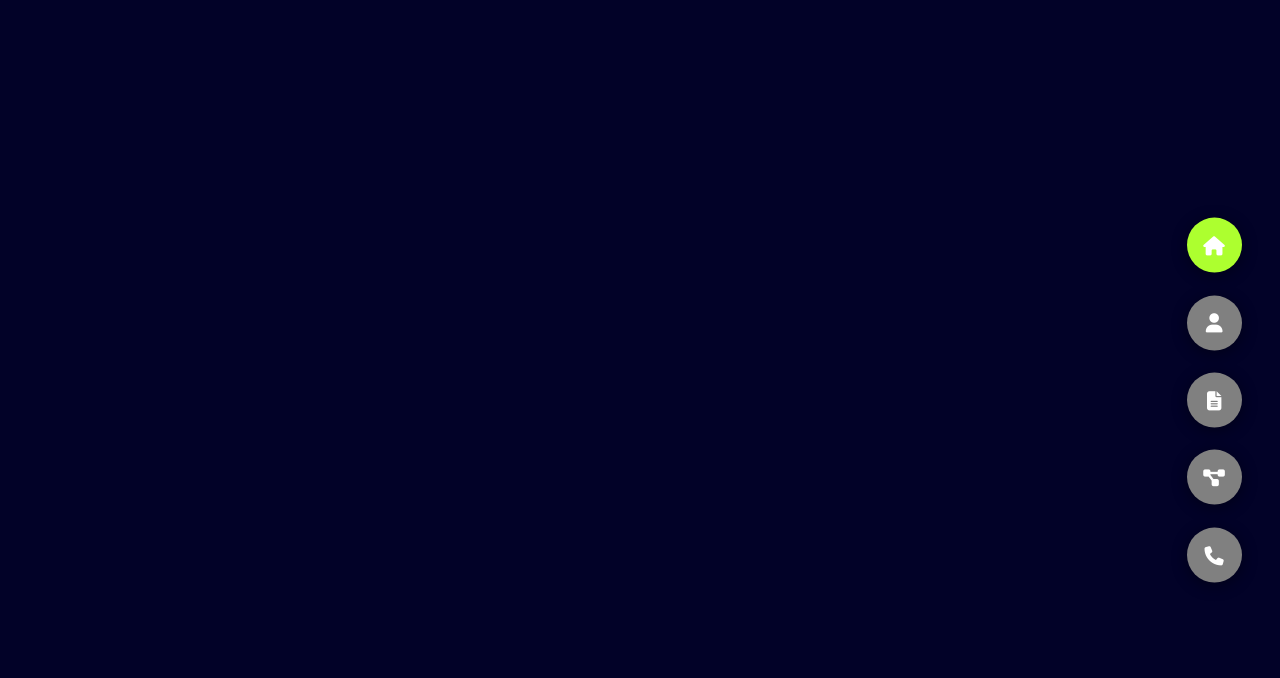
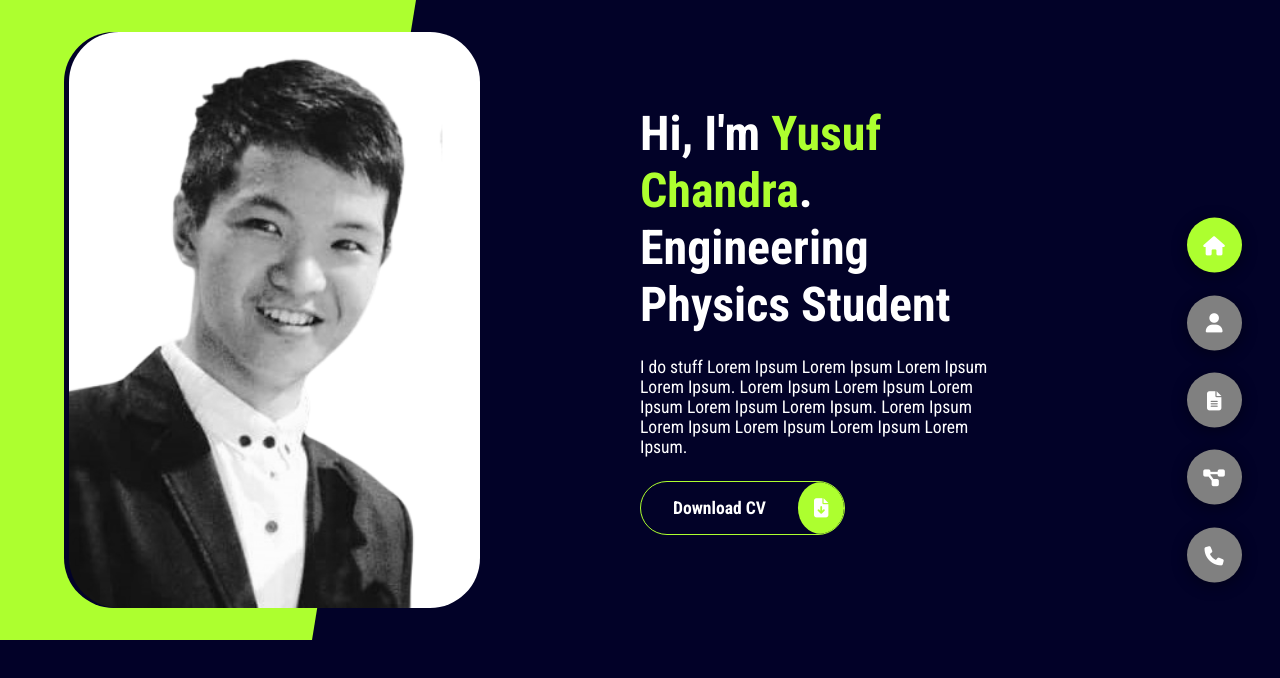
Before and after one commit to YusufChand/yusufchand.github.io, a plain HTML site: page index.html in a window 1280 px wide. Shown: the top 678 px of the page. Drawn offline with Linux system fonts and the light colour scheme.

Commit message:
Home Page

```diff
--- a/index.html
+++ b/index.html
@@ -13,7 +13,31 @@
 </head>
 <body class="parent">
     <header class="section sec1 header active" id="home">
-
+        <div class="header-content">
+            <div class="left-header">
+                <div class="h-shape"></div>
+                <div class="h-image">
+                    <img src="image/Photo Yusuf Chandra.png" alt="">
+                </div>
+            </div>
+            <div class="right-header">
+                <h1 class="name">
+                    Hi, I'm <span>Yusuf Chandra</span>.
+                    Engineering Physics Student
+                </h1>
+                <p>
+                    I do stuff Lorem Ipsum Lorem Ipsum Lorem Ipsum Lorem Ipsum.
+                    Lorem Ipsum Lorem Ipsum Lorem Ipsum Lorem Ipsum Lorem Ipsum.
+                    Lorem Ipsum Lorem Ipsum Lorem Ipsum Lorem Ipsum Lorem Ipsum.
+                </p>
+                <div class="btn-con">
+                    <a href="" class="main-btn">
+                        <span class="btn-text">Download CV</span>
+                        <span class="btn-icon"><i class="fa-solid fa-file-arrow-down"></i></span>
+                    </a>
+                </div>
+            </div>
+        </div>
     </header>
     <main>
         <section class="section sec2 about" id="about"></section>
--- a/style.css
+++ b/style.css
@@ -20,12 +20,12 @@ a{
 }
 
 header{
-    height: 100vw;
+    height: 50vw;
     color: white;
     overflow: hidden;
 }
 section{
-    min-height: 100vw;
+    min-height: 50vw;
     width: 100%;
     position: absolute;
     left: 0;
@@ -67,8 +67,8 @@ section{
 
 .active{
     display: block;
-    animation: scaleAnim 1s ease-in-out;
-    @keyframes scaleAnim {
+    animation: slidein 1s ease-in-out;
+    @keyframes slidein {
         0%{
             transform: translateY(-100%) scale (0);
         }
@@ -111,3 +111,108 @@ i{
     color: white;
     pointer-events: none;
 }
+
+/* header */
+.header-content{
+    display: grid;
+    grid-template-columns: repeat(2, 1fr);
+    height: 100%;
+}
+.header-content .left-header{
+    display: flex;
+    align-items: center;
+    position: relative;
+}
+.header-content .left-header .h-shape{
+    transition: all .5s ease-in-out;
+    width: 65%;
+    height: 100%;
+    background-color: greenyellow;
+    position: absolute;
+    left: 0;
+    top: 0;
+    z-index: -1;
+    clip-path: polygon(0 0%, 100% 0%, 75% 100%, 0% 100%);
+}
+.header-content .left-header .h-image{
+    width: 65%;
+    height: 90%;
+    padding-left: 5px;
+    border-radius: 50px;
+    margin-left: 4rem;
+    background-color: rgb(2, 2, 40);
+    transition: all .5s ease-in-out;
+}
+.header-content .left-header .h-image img{
+    width: 100%;
+    height: 100%;
+    border-radius: 50px;
+    object-fit: cover;
+    transition: all .5s ease-in-out;
+    filter: grayscale(100%);
+}
+.header-content .left-header .h-image img:hover{
+    filter: grayscale(0);
+}
+
+
+.header-content .right-header{
+    display: flex;
+    flex-direction: column;
+    justify-content: center;
+    padding-right: 18rem;
+}
+.header-content .right-header .name{
+    font-size: 3rem;
+}
+.header-content .right-header .name span{
+    color: greenyellow;
+}
+.header-content .right-header p{
+    margin: 1.5rem 0;
+    line-height: 2 rem;
+}
+
+/*Button at home*/
+.btn-con{
+    display: flex;
+    align-self: flex-start;
+}
+.main-btn{
+    border-radius: 30px;
+    color: inherit;
+    font-weight: 600;
+    position: relative;
+    border: 1px solid greenyellow;
+    display: flex;
+    align-self: flex-start;
+    display: flex;
+    align-items: center;
+    overflow: hidden;
+}
+.btn-text{
+    padding: 0 2rem;
+}
+.btn-icon{
+    background-color: greenyellow;
+    display: flex;
+    align-items: center;
+    justify-content: center;
+    border-radius: 50%;
+    padding: 1rem;
+}
+.main-btn::before{
+    content: '';
+    position: absolute;
+    top: 0;
+    right: 0;
+    transform: translateX(100%);
+    transition: all .5s ease-out;
+    z-index: -1;
+}
+.main-btn:hover::before{
+    width: 100%;
+    height: 100%;
+    background-color: greenyellow;
+    transform: translateX(0);
+}
```
